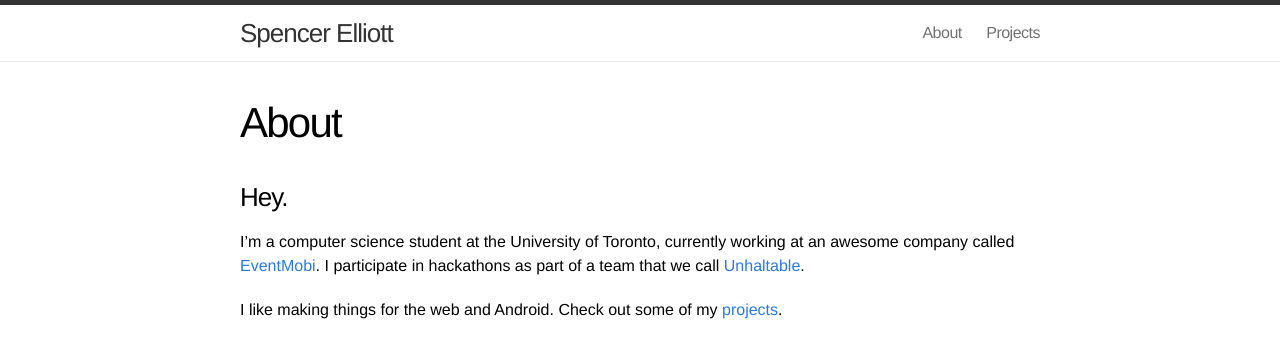
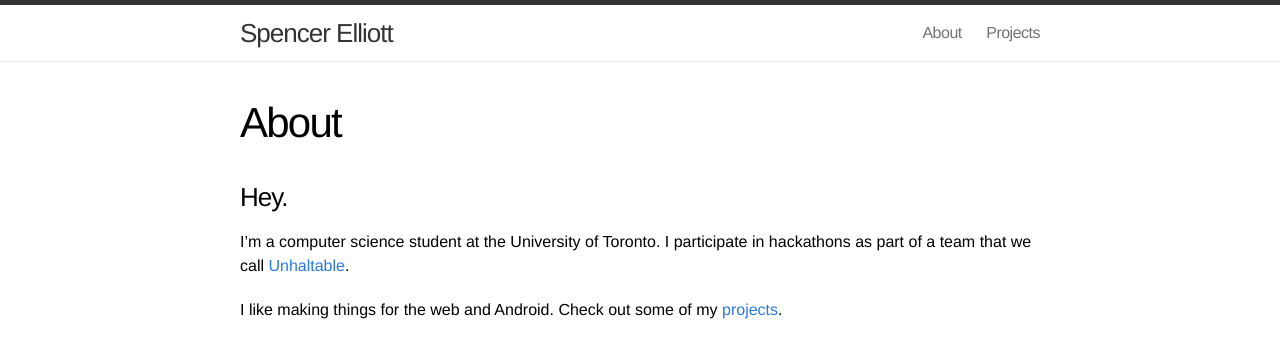
Before and after one commit to elliottsj/elliottsj.com, a Jekyll site: the page built from about.md, in a window 1280 px wide, cut to the strip 0-378 px from the top of the page. Shown: the top 358 px of the strip. Built offline with Jekyll 4.4.1, drawn with Linux system fonts in a browser that asks for light colours; Markdown is read by kramdown in place of the engine named in the settings.

Commit message:
Update about.md

```diff
--- a/about.md
+++ b/about.md
@@ -6,6 +6,7 @@ permalink: /about/
 
 ### Hey.
 
-I'm a computer science student at the University of Toronto, currently working at an awesome company called [EventMobi](http://www.eventmobi.com/). I participate in hackathons as part of a team that we call [Unhaltable](http://unhaltable.com/).
+I'm a computer science student at the University of Toronto.
+I participate in hackathons as part of a team that we call [Unhaltable](http://unhaltable.com/).
 
 I like making things for the web and Android. Check out some of my [projects](/projects/).
```
